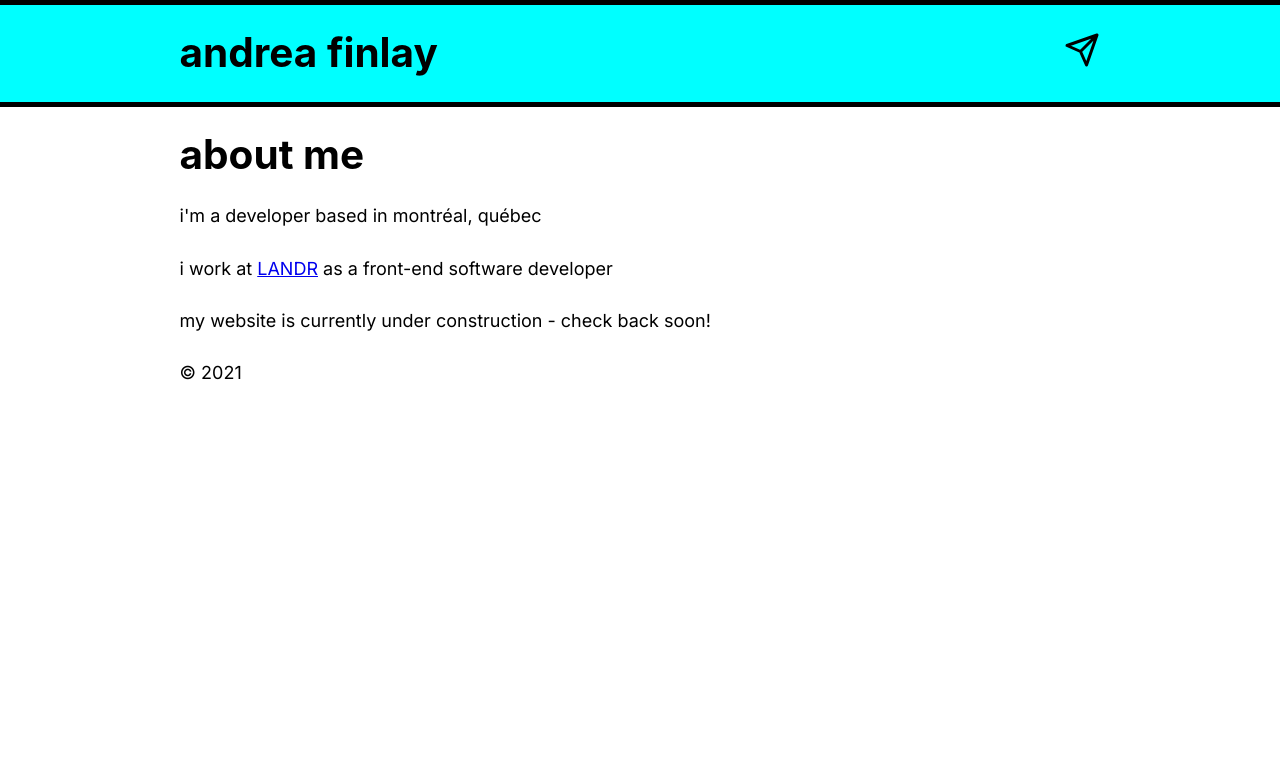
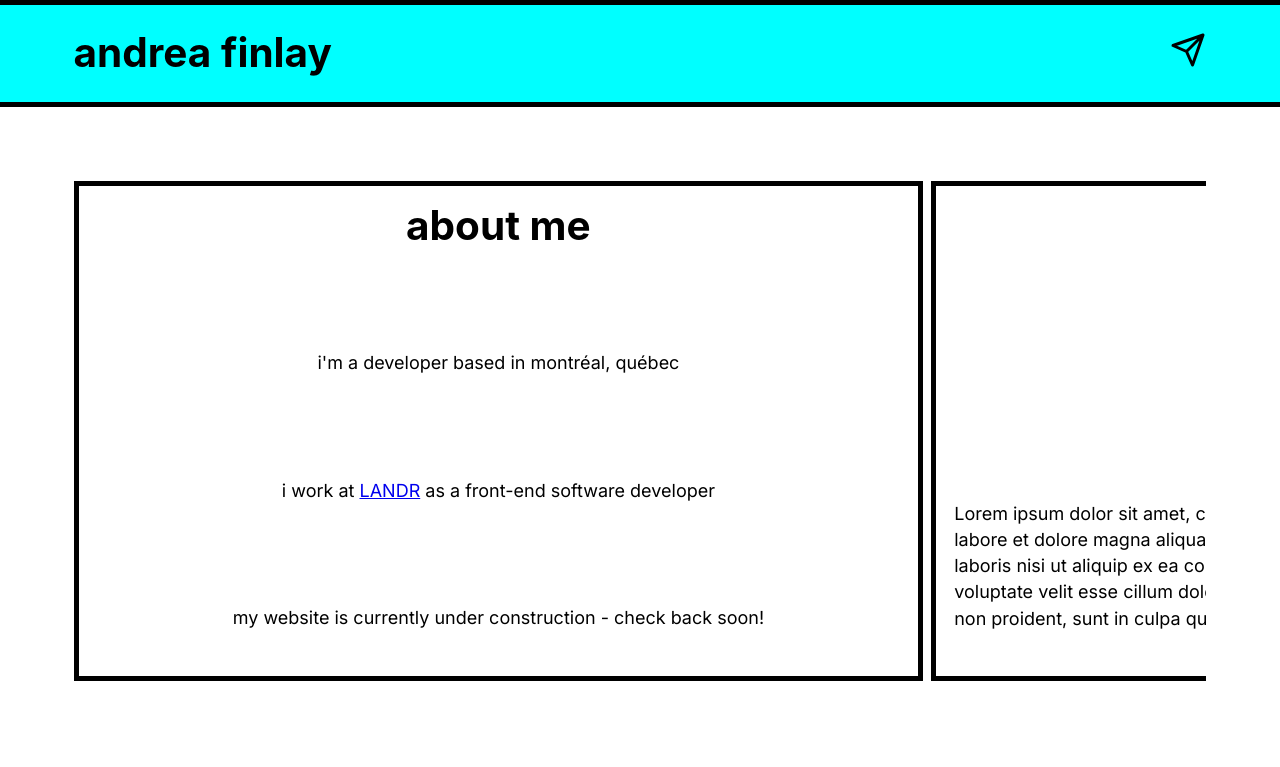
Before and after one commit to andreafinlay/andreafinlay, a Gatsby site: page / in a window 1280 px wide. Built offline with nearby package versions, Linux system fonts and the light colour scheme; Gatsby itself is replaced by a stand-in of ours; a web font is replaced by a local one.

Commit message:
feat(content): add content container and slides, add horizontal scroll support

```diff
--- a/src/components/content.tsx
+++ b/src/components/content.tsx
@@ -1,5 +1,66 @@
-import React from 'react';
+import React, { useRef } from 'react';
+import { graphql, useStaticQuery } from 'gatsby';
+import styled from 'styled-components';
+
+import { getNormalizedWheelValues } from '../helpers';
+import { Slide } from './slide';
+
+const Wrapper = styled('div')`
+    height: 100%;
+    width: 100%;
+    margin-top: 1.45rem;
+    display: flex;
+    align-items: center;
+    overflow-x: scroll;
+`;
 
 export const Content: React.FC = () => {
-    return <div>content</div>;
+    const data = useStaticQuery(graphql`
+        query AboutContentQuery {
+            allMdx(sort: { order: ASC, fields: frontmatter___id }) {
+                edges {
+                    node {
+                        body
+                        id
+                        frontmatter {
+                            title
+                            id
+                        }
+                    }
+                }
+            }
+        }
+    `);
+
+    const { allMdx } = data;
+    const { edges } = allMdx;
+
+    const contentRef = useRef<HTMLDivElement>();
+
+    const scrollHorizontally = (event) => {
+        event.preventDefault();
+        event.stopPropagation();
+
+        const wheelValues = getNormalizedWheelValues(event);
+        const x =
+            wheelValues.pixelX !== 0 ? wheelValues.pixelX : wheelValues.pixelY;
+        const delta = Math.min(Math.abs(x), 150);
+        const direction = x > 0 ? 1 : -1;
+
+        if (contentRef && contentRef.current) {
+            contentRef.current.scrollLeft += delta * direction;
+        }
+    };
+
+    return (
+        <Wrapper ref={contentRef} onWheel={scrollHorizontally}>
+            {edges.map((edge) => (
+                <Slide
+                    title={edge.node.frontmatter.title}
+                    body={edge.node.body}
+                    key={edge.node.id}
+                />
+            ))}
+        </Wrapper>
+    );
 };
--- a/src/components/header.tsx
+++ b/src/components/header.tsx
@@ -16,8 +16,7 @@ const StyledHeader = styled('header')`
 `;
 
 const ContentWrapper = styled('div')`
-    margin: 0 auto;
-    max-width: 960px;
+    margin: 0 3rem;
     padding: 1.45rem 1.0875rem;
     display: flex;
     align-items: center;
--- a/src/components/index.ts
+++ b/src/components/index.ts
@@ -3,3 +3,4 @@ export * from './header';
 export * from './image';
 export * from './layout';
 export * from './seo';
+export * from './slide';
--- a/src/components/layout.tsx
+++ b/src/components/layout.tsx
@@ -1,10 +1,3 @@
-/**
- * Layout component that queries for data
- * with Gatsby's useStaticQuery component
- *
- * See: https://www.gatsbyjs.org/docs/use-static-query/
- */
-
 import React, { ReactNode } from 'react';
 import { useStaticQuery, graphql } from 'gatsby';
 import styled from 'styled-components';
@@ -17,8 +10,12 @@
 }
 
 const LayoutBody = styled('div')`
-    margin: 0 auto;
-    max-width: 960px;
+    margin: calc(1.45rem + 10px) 3rem;
+    position: absolute;
+    top: calc(1.45rem + 10px);
+    right: 0px;
+    bottom: 0px;
+    left: 0px;
     padding: 0px 1.0875rem 1.45rem;
     font-family: 'Inter';
 `;
@@ -41,7 +38,7 @@
             <Header siteAuthor={data.site.siteMetadata.author} />
             <LayoutBody>
                 <main>{children}</main>
-                <footer>© {new Date().getFullYear()}</footer>
+                {/* <footer>© {new Date().getFullYear()}</footer> */}
             </LayoutBody>
         </>
     );
--- /dev/null
+++ b/src/components/slide.tsx
@@ -0,0 +1,33 @@
+import React from 'react';
+import styled from 'styled-components';
+import { MDXRenderer } from 'gatsby-plugin-mdx';
+
+interface SlideProps {
+    title: string;
+    body: string;
+}
+
+const SyledSlide = styled('div')`
+    height: 75%;
+    width: 75%;
+    border: 5px solid black;
+    display: flex;
+    flex-direction: column;
+    align-items: center;
+    justify-content: space-between;
+    padding: 1rem;
+    flex: 0 0 auto;
+
+    &:not(:first-child) {
+        margin-left: 8px;
+    }
+`;
+
+export const Slide: React.FC<SlideProps> = ({ title, body }) => {
+    return (
+        <SyledSlide>
+            <h1>{title}</h1>
+            <MDXRenderer>{body}</MDXRenderer>
+        </SyledSlide>
+    );
+};
--- a/src/content/about.mdx
+++ b/src/content/about.mdx
@@ -1,7 +1,7 @@
 ---
 slug: 'about'
-date: '2021-10-03'
 title: 'about me'
+id: 1
 ---
 
 i'm a developer based in montréal, québec
--- /dev/null
+++ b/src/content/contact.mdx
@@ -0,0 +1,7 @@
+---
+slug: 'contact'
+title: 'contact'
+id: 3
+---
+
+Lorem ipsum dolor sit amet, consectetur adipiscing elit, sed do eiusmod tempor incididunt ut labore et dolore magna aliqua. Ut enim ad minim veniam, quis nostrud exercitation ullamco laboris nisi ut aliquip ex ea commodo consequat. Duis aute irure dolor in reprehenderit in voluptate velit esse cillum dolore eu fugiat nulla pariatur. Excepteur sint occaecat cupidatat non proident, sunt in culpa qui officia deserunt mollit anim id est laborum
--- /dev/null
+++ b/src/content/projects.mdx
@@ -0,0 +1,7 @@
+---
+slug: 'projects'
+title: 'projects'
+id: 2
+---
+
+Lorem ipsum dolor sit amet, consectetur adipiscing elit, sed do eiusmod tempor incididunt ut labore et dolore magna aliqua. Ut enim ad minim veniam, quis nostrud exercitation ullamco laboris nisi ut aliquip ex ea commodo consequat. Duis aute irure dolor in reprehenderit in voluptate velit esse cillum dolore eu fugiat nulla pariatur. Excepteur sint occaecat cupidatat non proident, sunt in culpa qui officia deserunt mollit anim id est laborum
--- a/src/globalStyles.ts
+++ b/src/globalStyles.ts
@@ -3,13 +3,19 @@ import { createGlobalStyle } from 'styled-components';
 export const GlobalStyles = createGlobalStyle`
 html {
   font-family: "Inter";
+  height: 100%;
   -ms-text-size-adjust: 100%;
   -webkit-text-size-adjust: 100%;
 }
 body {
   margin: 0;
+  height: 100%;
   -webkit-font-smoothing: antialiased;
   -moz-osx-font-smoothing: grayscale;
+}
+main {
+  display: block;
+  height: 100%;
 }
 article,
 aside,
@@ -18,7 +24,6 @@ figcaption,
 figure,
 footer,
 header,
-main,
 menu,
 nav,
 section,
--- /dev/null
+++ b/src/helpers/index.ts
@@ -0,0 +1 @@
+export * from './scroll';
--- /dev/null
+++ b/src/helpers/scroll.ts
@@ -0,0 +1,53 @@
+export const getNormalizedWheelValues = (event) => {
+    const pixelStep = 10;
+    const lineHeight = 40;
+    const pageHeight = 800;
+    let sX = 0;
+    let sY = 0;
+    let pX = 0;
+    let pY = 0;
+
+    // Legacy.
+    if ('detail' in event) sY = event.detail;
+    else if ('wheelDelta' in event) sY = event.wheelDelta / -120;
+    else if ('wheelDeltaY' in event) sY = event.wheelDeltaY / -120;
+
+    if ('wheelDeltaX' in event) sX = event.wheelDeltaX / -120;
+
+    // Side scrolling on FF with DOMMouseScroll.
+    if ('axis' in event && event.axis === event.HORIZONTAL_AXIS) {
+        sX = sY;
+        sY = 0;
+    }
+
+    // Calculate.
+    pX = sX * pixelStep;
+    pY = sY * pixelStep;
+
+    if ('deltaY' in event) pY = event.deltaY;
+
+    if ('deltaX' in event) pX = event.deltaX;
+
+    if ((pX || pY) && event.deltaMode) {
+        if (event.deltaMode === 1) {
+            pX *= lineHeight;
+            pY *= lineHeight;
+        } else {
+            pX *= pageHeight;
+            pY *= pageHeight;
+        }
+    }
+
+    // Fallback if spin cannot be determined.
+    if (pX && !sX) sX = pX < 1 ? -1 : 1;
+
+    if (pY && !sY) sY = pY < 1 ? -1 : 1;
+
+    // Return.
+    return {
+        spinX: sX,
+        spinY: sY,
+        pixelX: pX,
+        pixelY: pY,
+    };
+};
--- a/src/pages/index.tsx
+++ b/src/pages/index.tsx
@@ -1,33 +1,16 @@
 import React from 'react';
 import { graphql, useStaticQuery } from 'gatsby';
 import { MDXRenderer } from 'gatsby-plugin-mdx';
-import { Layout, SEO } from '../components';
+import { Content, Layout, SEO } from '../components';
 
 const IndexPage = () => {
-    const data = useStaticQuery(graphql`
-        query AboutContentQuery {
-            mdx(fileAbsolutePath: { regex: "/about.mdx/" }) {
-                frontmatter {
-                    title
-                }
-                body
-            }
-        }
-    `);
-
-    const { mdx } = data;
-    const { body } = mdx;
-    const { frontmatter } = mdx;
-    const { title } = frontmatter;
-
     return (
         <Layout>
             <SEO
                 title="home"
                 description="personal portfolio site for andrea finlay"
             />
-            <h1>{title}</h1>
-            <MDXRenderer>{body}</MDXRenderer>
+            <Content />
         </Layout>
     );
 };
```
